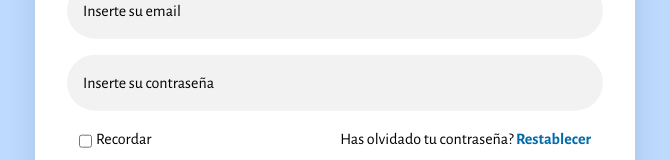
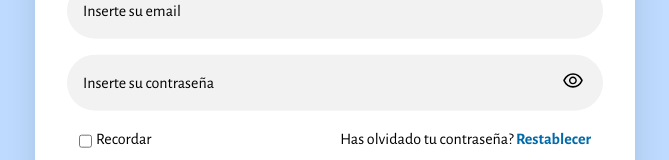
Before and after one commit to yoadiaval/kcalcontrol, a React (Vite) app in the folder front/: page /login in a window 1280 px wide. Shown: the part 317-477 px from the top of the page, without its empty margins (305-974 px from the left). Built offline with nearby package versions, Linux system fonts and the light colour scheme; no server answers.

Commit message:
feat: Añadida opción de visualización de contraseña en login

```diff
--- a/front/src/pages/login.jsx
+++ b/front/src/pages/login.jsx
@@ -5,6 +5,7 @@ import { toast } from "react-toastify";
 import logo from '../assets/logo-dark.png'
 import useCentralContext from "../hooks/useCentralContext";
 import { Spin } from "antd";
+import { EyeInvisibleOutlined, EyeOutlined } from "@ant-design/icons";
 
 function Login() {
   const navigate = useNavigate();
@@ -16,7 +17,7 @@ function Login() {
     recordar: false,
   });
   const [resetPassword, setResetPassword] = useState(false);
-
+  const [showPassword, setShowPassword] = useState(false)
   useEffect(() => {
     const storedUsername = localStorage.getItem("username");
     const storedPassword = localStorage.getItem("password");
@@ -60,6 +61,11 @@ function Login() {
       setLoading(false);
     }
   };
+
+  const togglePassword = () => {
+    setShowPassword((prev) => !prev);
+  }
+
 
   const goGoogle = async () => {
     try {
@@ -113,7 +119,7 @@ function Login() {
           </div>
           <div className="inputWithEfect">
             <input
-              type="password"
+              type={showPassword ? "text" : "password"}
               id="password"
               name="password"
               onChange={handleChange}
@@ -121,6 +127,7 @@ function Login() {
               required
             />
             <label for="password">Inserte su contraseña</label>
+            <button type="button" className='cursor-pointer absolute right-[20px] top-[50%] translate-y-[-50%]' onClick={togglePassword}>{showPassword ? <EyeInvisibleOutlined className="text-xl text-gray-600" /> : <EyeOutlined className="text-xl text-gray-600" />}</button>
           </div>
           <div className="flex place-content-between px-3">
             <div className="flex gap-1">
--- a/front/src/pages/registro.jsx
+++ b/front/src/pages/registro.jsx
@@ -123,6 +123,7 @@ function Registro() {
                 required
               />
               <label htmlFor="password">Inserte una contraseña</label>
+
             </div>
             <div className="inputWithEfect ">
               <input
```
